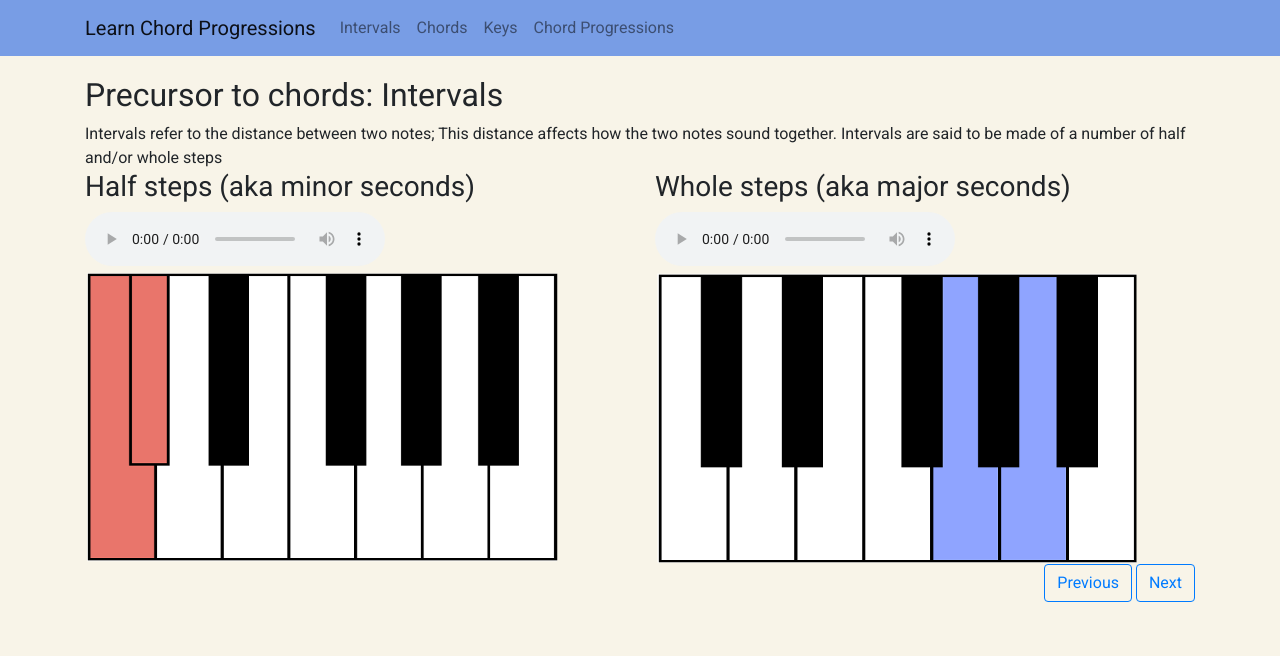
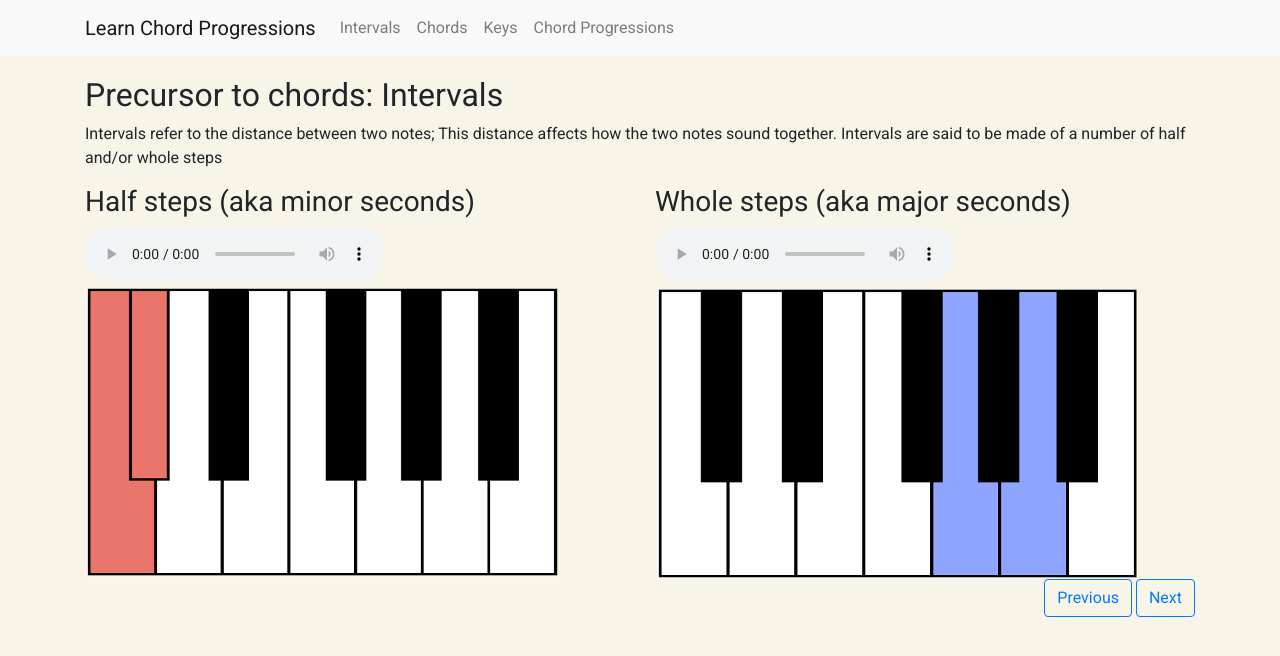
Before and after one commit to apark2020/ui-design-chords, a Flask app: page /learn/1 in a window 1280 px wide. Shown: the top 656 px of the page. Run offline with Flask 3, Linux system fonts and the light colour scheme; some libraries are stand-ins or nearby versions.

Commit message:
some minor style additions

```diff
--- a/static/main.css
+++ b/static/main.css
@@ -1,11 +1,10 @@
 /* Home screen */
-<<<<<<< HEAD
 
 body{
   background-color: rgb(250, 249, 246);
 }
 .navbar{
-  background-color: #789DE5 !important;
+  background-color: rgb(249, 249, 250) !important;
   margin-bottom: 20px;
 }
 
@@ -92,3 +91,13 @@ body {
   margin-right: auto;
   text-align: center;
 }
+
+.subtopic1, .subtopic2 h3{
+  margin-top: 15px;
+}
+
+button{
+  background-color: #789DE5 !important;
+  border: 0 !important;
+  color: white;
+}
--- a/static/quiz.js
+++ b/static/quiz.js
@@ -124,6 +124,7 @@ function handleQuizSubmission() {
 
             if (!selectedOption) {
                 resultElement.textContent = 'Please answer all questions.';
+                resultElement.style.backgroundColor = 'rgb(242,158,56)'
                 allAnswered = false;
             } else {
                 const isCorrect = selectedOption.value === quiz_data[questionId].true_answer;
```
